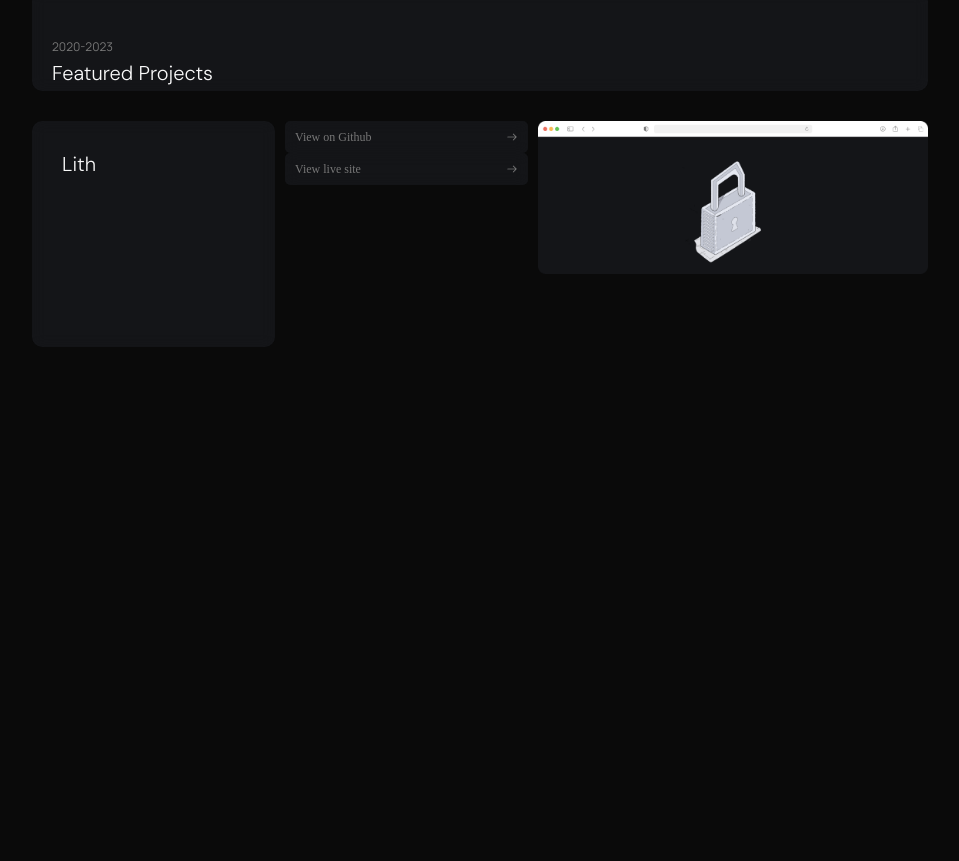
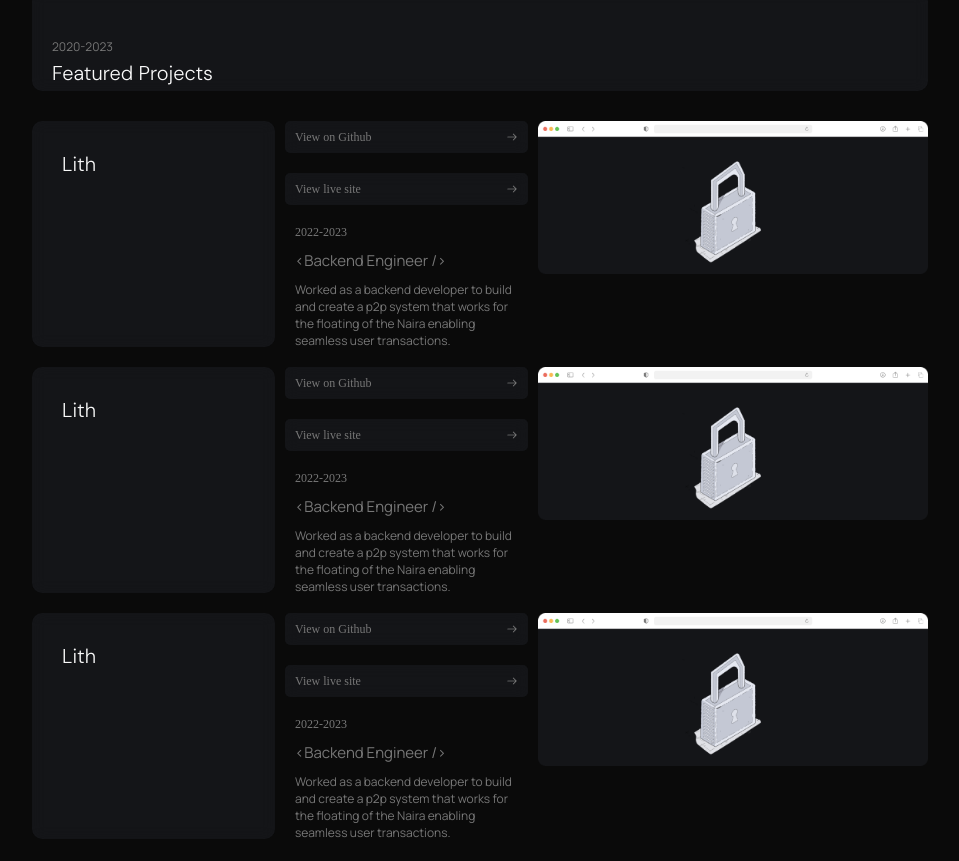
Before and after one commit to jefsamo/my-portfolio, a React (Vite) app: page / in a window 1280 px wide. Shown: the part 921-1782 px from the top of the page, without its empty margins (160-1119 px from the left). Before the commit the page ends 1268 px from the top, so only its background shows below. Built offline with nearby package versions, Linux system fonts and the light colour scheme; a web font is replaced by a local one.

Commit message:
Featured component update

```diff
--- a/src/components/Featured/Featured.tsx
+++ b/src/components/Featured/Featured.tsx
@@ -8,6 +8,8 @@ const Featured = () => {
       <BlockFeatured />
       <div className="project">
         <Project />
+        <Project />
+        <Project />
       </div>
     </div>
   );
--- a/src/components/Project/Project.tsx
+++ b/src/components/Project/Project.tsx
@@ -1,9 +1,10 @@
 import { Link } from "react-router-dom";
 import Arrow from "/arrow-right-2.png";
-import ProjectPicture from "/frame.png";
+import ProjectPicture from "/Frame.png";
 import "./project.css";
 
 const Project = () => {
+  const role = "<Backend Engineer />";
   return (
     <div className="grid-project">
       <div className="project-item-first">
@@ -14,9 +15,18 @@ const Project = () => {
           <Link to="">View on Github</Link>
           <img src={Arrow} alt="" />
         </div>
-        <div className="link-bar space">
+        <div className="link-bar-2">
           <Link to="">View live site</Link>
           <img src={Arrow} alt="" />
+        </div>
+        <div className="role-container">
+          <p className="from">2022-2023</p>
+          <p className="role">{role} </p>
+          <p className="role-desc">
+            Worked as a backend developer to build and create a p2p system that
+            works for the floating of the Naira enabling seamless user
+            transactions.
+          </p>
         </div>
       </div>
       <div className="project-item-third">
--- a/src/components/Project/project.css
+++ b/src/components/Project/project.css
@@ -2,7 +2,9 @@
   display: grid;
   grid-template-columns: 243px 243px auto;
   column-gap: 10px;
-  height: 226px;
+  grid-template-rows: 226px;
+  margin: 20px 0;
+  /* border: 1px solid red; */
 }
 
 .project-item-first {
@@ -36,10 +38,34 @@
   color: var(--text-color);
   font-family: General Sans;
   font-size: 12px;
+  transition: all ease 0.5s;
+}
+.link-bar a:hover {
+  color: var(--heading-color);
 }
 
-.link-bar-space {
-  margin-top: 10px;
+.link-bar-2 {
+  height: 32px;
+  background: var(--box-background);
+  border-radius: 5px;
+  backdrop-filter: blur(7.5px);
+  display: flex;
+  justify-content: space-between;
+  align-items: center;
+  padding: 0 10px;
+  margin-top: 20px;
+}
+
+.link-bar-2 a {
+  text-decoration: none;
+  color: var(--text-color);
+  font-family: General Sans;
+  font-size: 12px;
+  transition: all ease 0.5s;
+}
+
+.link-bar-2 a:hover {
+  color: var(--heading-color);
 }
 
 .project-item-third {
@@ -49,3 +75,31 @@
 .project-item-third img {
   width: 100%;
 }
+
+.role-container {
+  padding: 10px;
+  /* margin-top: 20px; */
+}
+
+.role-container p {
+  margin: 10px 0;
+}
+
+.from {
+  color: var(--text-color);
+  font-family: General Sans;
+  font-size: 12px;
+}
+
+.role {
+  color: var(--text-color);
+  font-family: Manrope;
+  font-size: 15px;
+}
+
+.role-desc {
+  color: var(--text-color);
+  font-family: Manrope;
+  font-size: 12px;
+  font-style: normal;
+}
```
